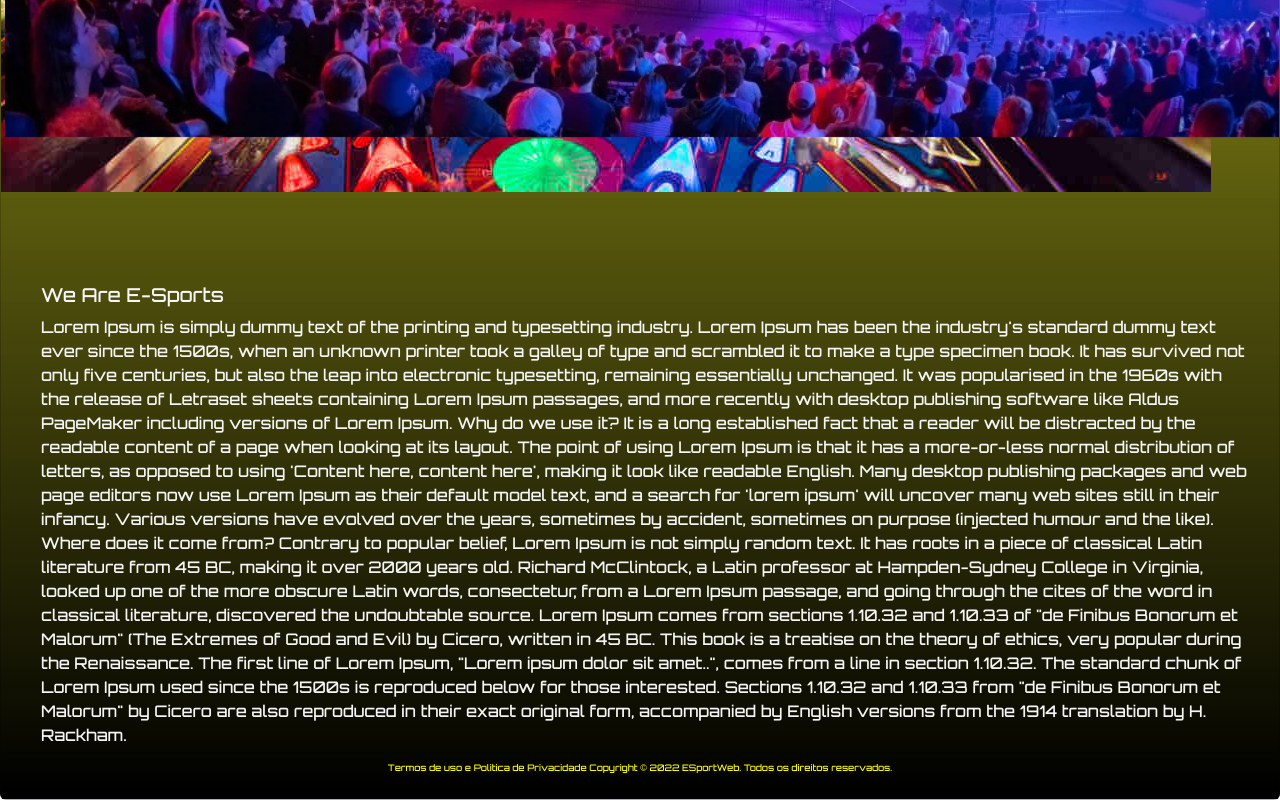
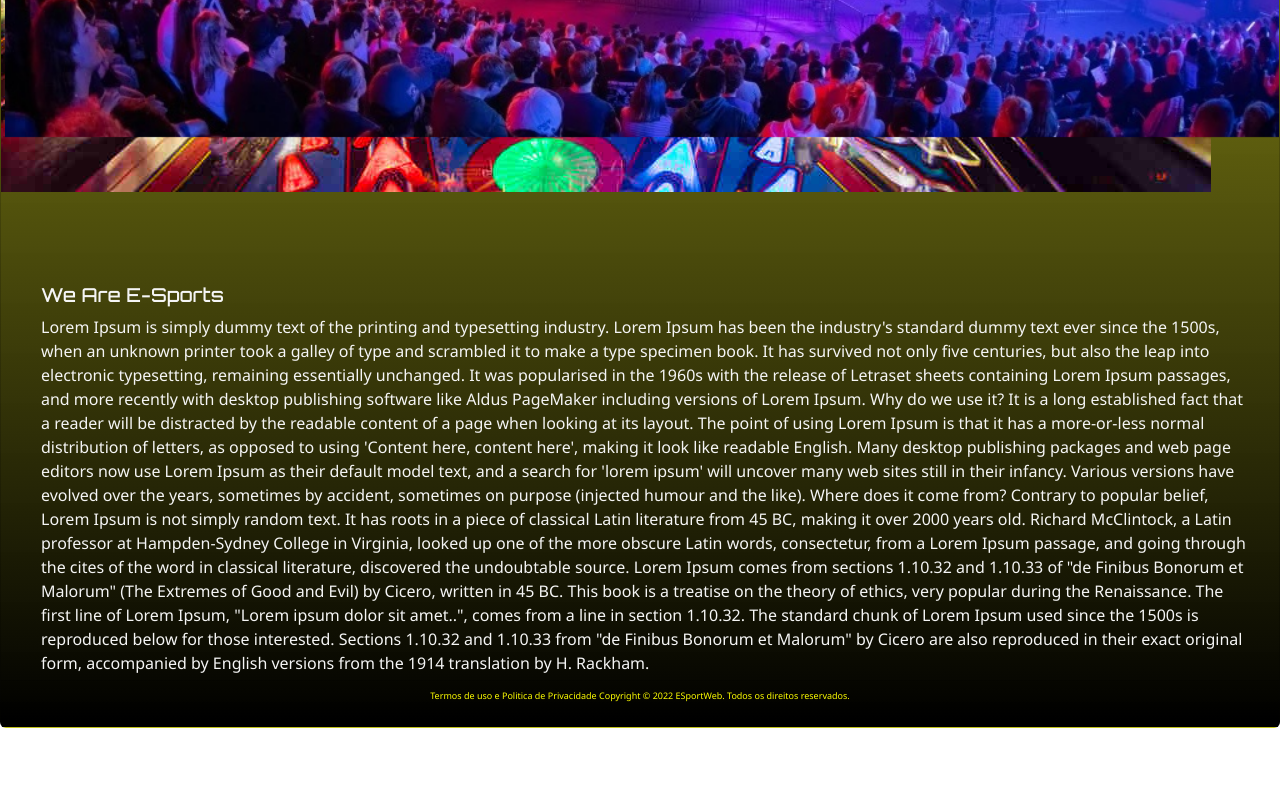
Before and after one commit to wendermata/ProjetoCoderHouse, a plain HTML site: page index.html in a window 1280 px wide. Shown: the part 770-1570 px from the top of the page. After the commit the page ends 1498 px from the top, so only its background shows below. Drawn offline with nearby package versions, Linux system fonts and the light colour scheme; a web font is replaced by a local one.

Commit message:
change fonte de texto de leitura

```diff
--- a/style/global-style.css
+++ b/style/global-style.css
@@ -87,7 +87,14 @@ img .d-block.w-100{
     color: whitesmoke;
 }
 
+.card-conteudo p{
+    font-size: 1rem;
+    color: whitesmoke;
+    font-family: 'Segoe UI', Tahoma, Geneva, Verdana, sans-serif;
+}
+
 .card-footer footer p {
+    font-family: 'Segoe UI', Tahoma, Geneva, Verdana, sans-serif;
     font-size: xx-small;
     color: yellow;
     text-align: center;
```
Also changed, not shown: index.html (+0 -1 lines).
